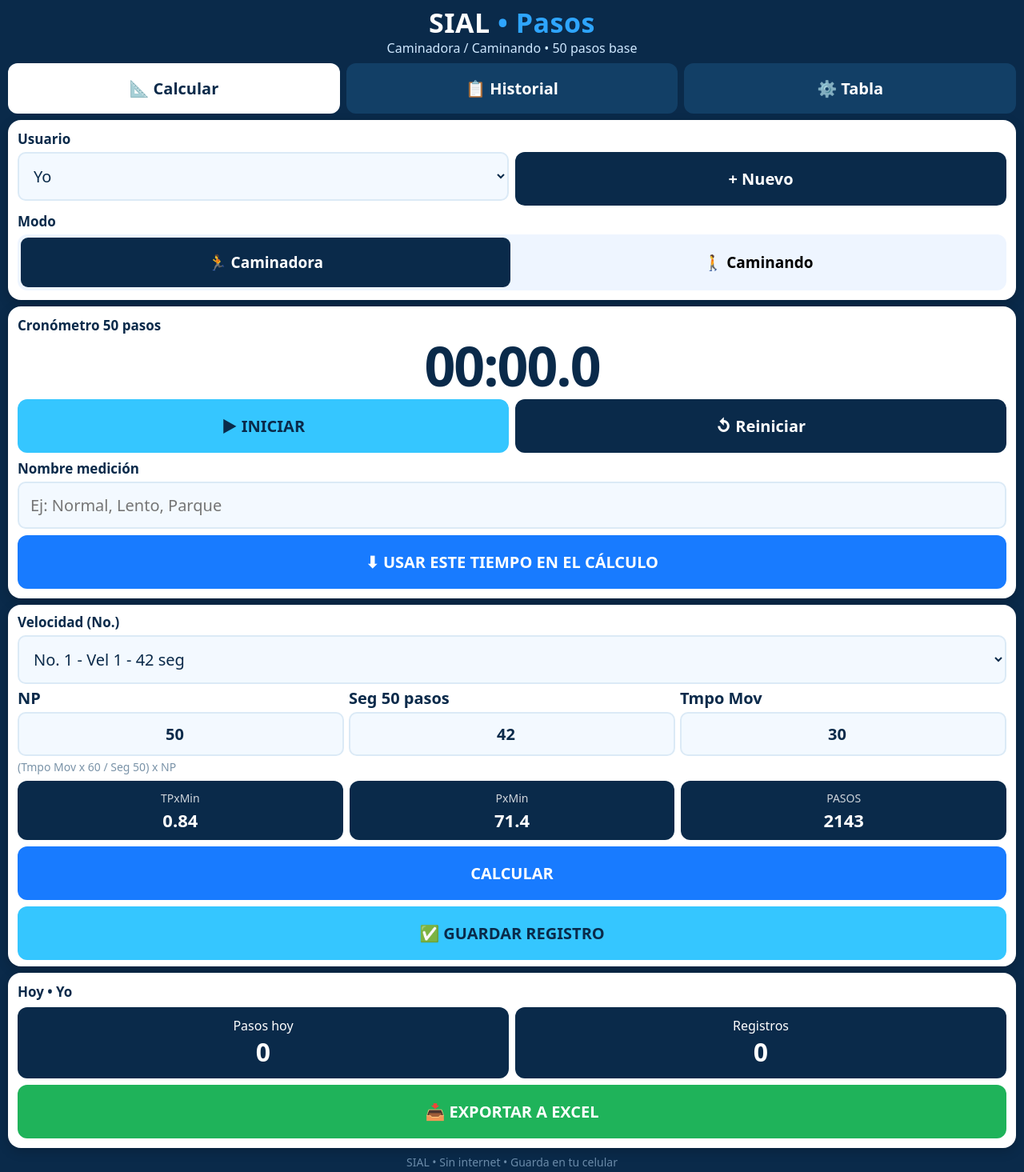
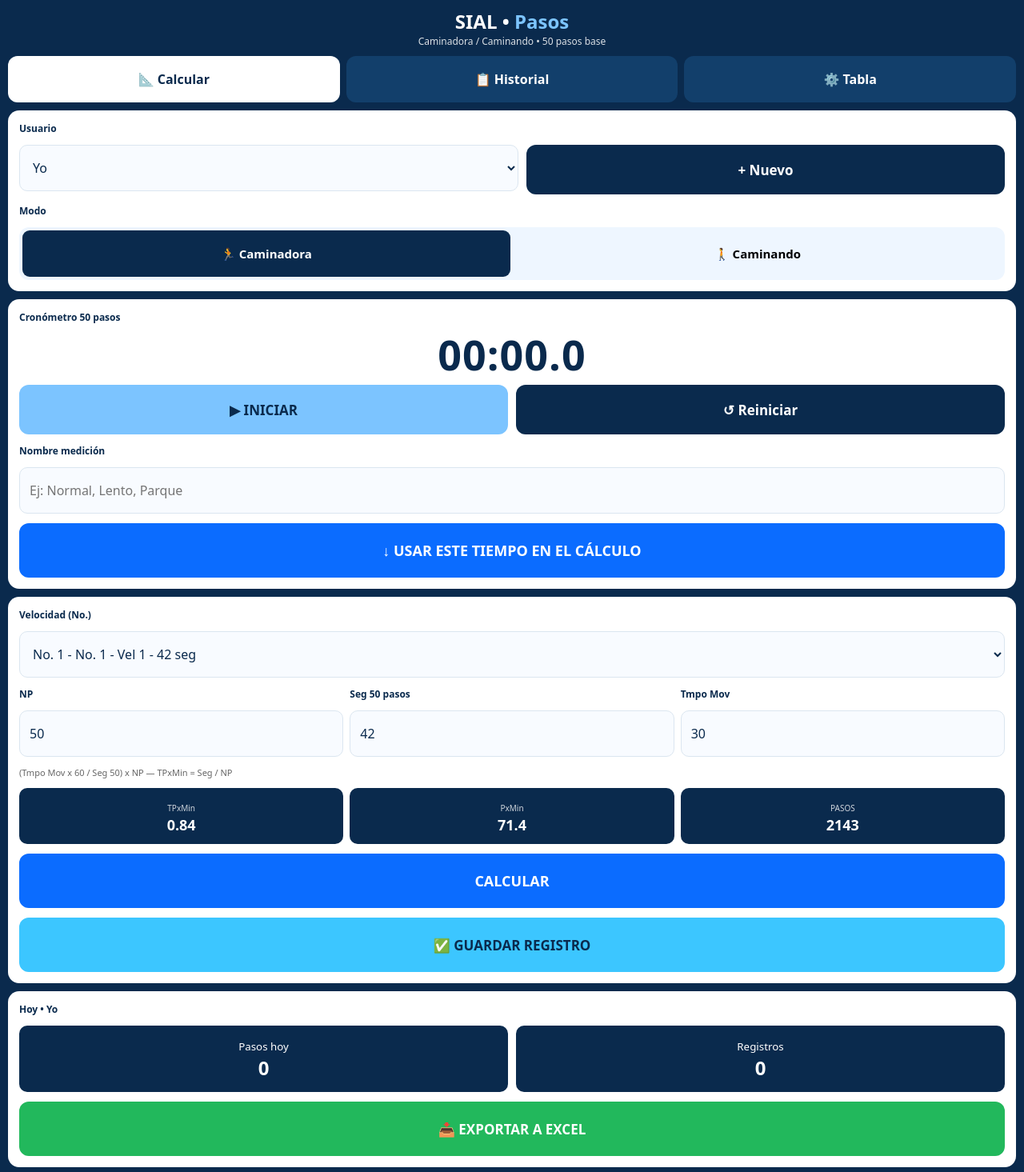
Before and after one commit to Mikevrags/SIAL_PASOS, a plain HTML site: page index.html in a window 1280 px wide. Shown: the top 1465 px of the page at 80% size. Drawn offline with Linux system fonts and the light colour scheme.

Commit message:
Refactor index.html for improved layout and styles
Updated styles and structure for better layout and usability.

```diff
--- a/index.html
+++ b/index.html
@@ -2,141 +2,123 @@
 <html lang="es">
 <head>
 <meta charset="UTF-8">
-<meta name="viewport" content="width=device-width, initial-scale=1.0, maximum-scale=1.0">
+<meta name="viewport" content="width=device-width,initial-scale=1,viewport-fit=cover">
 <title>SIAL • Pasos</title>
 <style>
-*{box-sizing:border-box;font-family:system-ui,-apple-system,Segoe UI,Roboto,sans-serif}
-body{margin:0;background:#0a2a4a;color:#0a2a4a;padding:8px 10px 12px}
-.top{text-align:center;margin:2px 0 8px}
-.top h1{margin:0;font-size:34px;color:#fff;letter-spacing:.5px;line-height:1.1}
-.top h1 span{color:#2ea5ff}
-.top p{margin:2px 0 0;font-size:16px;color:#cfe8ff}
-.tabs{display:flex;gap:8px;margin-bottom:8px}
-.tabs button{flex:1;border:0;border-radius:12px;padding:18px 6px;font-weight:800;font-size:20px;background:#123f66;color:white;cursor:pointer}
-.tabs button.active{background:white;color:#0a2a4a}
-.card{background:white;border-radius:16px;padding:12px;margin-bottom:8px;box-shadow:0 4px 14px rgba(0,0,0,.18)}
-label{font-weight:800;font-size:17px;display:block;margin:8px 0 5px}
-.row{display:flex;gap:8px}.row>div{flex:1}
-select,input,textarea{width:100%;border:2px solid #dbeaf6;background:#f3f9ff;border-radius:10px;padding:14px;font-size:20px;color:#0a2a4a;outline:none}
-select:focus,input:focus,textarea:focus{border-color:#2ea5ff;background:white}
-.mode{display:flex;background:#eef5ff;border-radius:12px;padding:4px;gap:4px}
-.mode button{flex:1;border:0;border-radius:9px;padding:18px 6px;font-weight:800;font-size:19px;cursor:pointer;background:transparent}
-.mode button.active{background:#0a2a4a;color:white}
-.chrono{font-size:68px;font-weight:900;text-align:center;margin:0 0 8px;letter-spacing:-2px;line-height:1}
-.btns{display:flex;gap:8px}
-.btn{flex:1;border:0;border-radius:12px;padding:20px 10px;font-weight:900;font-size:20px;cursor:pointer;min-height:58px}
-.btn-blue{background:#35c6ff;color:#0a2a4a}.btn-dark{background:#0a2a4a;color:white}
-.btn-primary{background:#187bff;color:white;width:100%;margin-top:8px}
-.btn-save{background:#35c6ff;color:#0a2a4a;width:100%;margin-top:8px}
-.btn-green{background:#1fb35a;color:white;width:100%;margin-top:8px}
-.stats{display:flex;gap:8px;margin-top:8px}
-.stat{flex:1;background:#0a2a4a;color:white;border-radius:12px;padding:12px;text-align:center}
-.stat small{font-size:16px}
-.stat b{font-size:32px;display:block}
-.result{display:flex;gap:8px;margin-top:8px}
-.result div{flex:1;background:#0a2a4a;color:white;border-radius:12px;padding:10px 4px;text-align:center}
-.result small{font-size:14px;opacity:.8}
-.result b{font-size:22px;display:block;margin-top:2px}
-.hint{font-size:14px;color:#7a93a8;margin:4px 0 0}
-.row3{display:flex;gap:6px}
-.row3>div{flex:1;min-width:0}
-.row3 label{font-size:20px;margin:4px 0 4px;white-space:nowrap;overflow:hidden;text-overflow:ellipsis}
-.row3 input{font-size:20px;font-weight:800;padding:12px 4px;text-align:center}
-.notas-hidden{display:none}
-table{width:100%;border-collapse:collapse;font-size:20px}th,td{padding:10px 6px;border-bottom:1px solid #eee;text-align:left}th{background:#0a2a4a;color:white}
-.item{border-bottom:1px solid #eee;padding:10px 2px;display:flex;justify-content:space-between;gap:8px}
-.item b{font-size:20px}
-.item small{color:#7a93a8;font-size:16px}
-.del{border:0;background:#ffe8e8;color:#c00;border-radius:8px;padding:10px 12px;font-weight:800;font-size:18px}
-.hidden{display:none}.footer{text-align:center;color:#6a8aa8;font-size:14px;margin-top:4px}
-.card-mid{padding:10px 12px 8px}
+*{box-sizing:border-box;margin:0;padding:0;font-family:system-ui,Arial,sans-serif}
+html,body{height:100%}
+body{background:#0a2a4d;color:#0a2a4d;min-height:100dvh;display:flex;flex-direction:column;padding:10px 10px 12px;gap:10px}
+header{text-align:center;color:white}
+header h1{font-size:24px} header h1 span{color:#7cc4ff}
+header p{font-size:12px;opacity:.85}
+.tabs{display:flex;gap:8px}
+.tab{flex:1;height:58px;border:0;border-radius:12px;background:#123f6b;color:white;font-size:16px;font-weight:700;display:flex;align-items:center;justify-content:center;gap:6px}
+.tab.active{background:white;color:#0a2a4d}
+.card{background:white;border-radius:14px;padding:14px;display:flex;flex-direction:column;gap:12px}
+.row{display:flex;gap:10px}
+.row>*{flex:1}
+label{font-size:12px;font-weight:800}
+input,select{width:100%;height:58px;border:1.5px solid #dbe6f0;border-radius:10px;padding:0 12px;font-size:16px;background:#f8fbff;color:#0a2a4d}
+.btn{width:100%;border:0;border-radius:12px;font-weight:800;font-size:17px;cursor:pointer;display:flex;align-items:center;justify-content:center;gap:8px}
+.btn-dark{background:#0a2a4d;color:white;height:62px}
+.btn-blue{background:#0b6cff;color:white;height:68px;font-size:18px}
+.btn-cyan{background:#3cc6ff;color:#0a2a4d;height:68px;font-size:17px}
+.btn-green{background:#22b85c;color:white;height:68px;font-size:17px}
+.btn-lightblue{background:#7cc4ff;color:#0a2a4d;height:62px}
+.modo{display:flex;background:#eef6ff;border-radius:12px;padding:4px;gap:4px}
+.modo button{flex:1;height:58px;border:0;border-radius:9px;background:transparent;font-weight:700;font-size:15px}
+.modo button.active{background:#0a2a4d;color:white}
+.crono{text-align:center;font-size:52px;font-weight:900;letter-spacing:1px;line-height:1}
+.grid3{display:grid;grid-template-columns:1fr 1fr 1fr;gap:8px}
+.mini{background:#0a2a4d;color:white;border-radius:10px;padding:12px 6px;text-align:center}
+.mini small{font-size:10px;opacity:.8} .mini b{font-size:18px;display:block}
+.stats{display:flex;gap:10px}
+.stats div{flex:1;background:#0a2a4d;color:white;border-radius:10px;padding:14px;text-align:center}
+.stats b{font-size:24px;display:block}
+table{width:100%;border-collapse:collapse;font-size:14px} th,td{padding:10px;border-bottom:1px solid #eee;text-align:left}
+.hidden{display:none !important}
+#lista{max-height:300px;overflow:auto}
+.del{background:#ff3b30;color:white;border:0;border-radius:8px;padding:6px 10px}
+.footer{color:white;text-align:center;font-size:11px;opacity:.7;padding:4px}
 </style>
 </head>
 <body>
+<header><h1>SIAL • <span>Pasos</span></h1><p id="sub">Caminadora / Caminando • 50 pasos base</p></header>
 
-<div class="top">
-  <h1>SIAL <span>• Pasos</span></h1>
-  <p>Caminadora / Caminando • 50 pasos base</p>
+<div class="tabs">
+<button class="tab active" onclick="showTab('cal',this)">📐 Calcular</button>
+<button class="tab" onclick="showTab('his',this)">📋 Historial</button>
+<button class="tab" onclick="showTab('tab',this)">⚙️ Tabla</button>
 </div>
 
-<div class="tabs">
-<button id="tabCal" class="active" onclick="show('cal')">📐 Calcular</button>
-<button id="tabHis" onclick="show('his')">📋 Historial</button>
-<button id="tabTab" onclick="show('tab')">⚙️ Tabla</button>
-</div>
-
-<div id="view-cal">
+<!-- CALCULAR -->
+<div id="tab-cal" style="display:flex;flex-direction:column;gap:10px;flex:1">
 <div class="card">
-    <div class="row"><div><label style="margin-top:0">Usuario</label><select id="userSel"></select></div><div><label style="margin-top:0">&nbsp;</label><button class="btn btn-dark" style="width:100%" onclick="newUser()">+ Nuevo</button></div></div>
+<label>Usuario</label>
+<div class="row"><select id="usuario"></select><button class="btn btn-dark" onclick="nuevoUsuario()">+ Nuevo</button></div>
 <label>Modo</label>
-    <div class="mode"><button id="mCaminadora" class="active" onclick="setMode('Caminadora')">🏃 Caminadora</button><button id="mCaminando" onclick="setMode('Caminando')">🚶 Caminando</button></div>
+<div class="modo"><button id="mCaminadora" class="active" onclick="setModo('Caminadora')">🏃 Caminadora</button><button id="mCaminando" onclick="setModo('Caminando')">🚶 Caminando</button></div>
 </div>
 
 <div class="card">
-    <label style="margin-top:0">Cronómetro 50 pasos</label>
-    <div class="chrono" id="chrono">00:00.0</div>
-    <div class="btns"><button class="btn btn-blue" id="btnStart" onclick="toggleTimer()">▶ INICIAR</button><button class="btn btn-dark" onclick="resetTimer()">↺ Reiniciar</button></div>
-    <label>Nombre medición</label>
-    <input id="nombre" placeholder="Ej: Normal, Lento, Parque">
-    <button class="btn btn-primary" onclick="useTime()">⬇ USAR ESTE TIEMPO EN EL CÁLCULO</button>
-  </div>
-
-  <div class="card card-mid">
-    <label style="margin-top:0">Velocidad (No.)</label>
-    <select id="velSel" onchange="applyVel()"></select>
-    <div class="row3">
-      <div><label>NP</label><input id="np" type="number" value="50" oninput="calc()"></div>
-      <div><label>Seg 50 pasos</label><input id="seg" type="number" value="42" step="0.1" oninput="calc()"></div>
-      <div><label>Tmpo Mov</label><input id="tiempoMov" type="number" value="30" oninput="calc()"></div>
-    </div>
-    <p class="hint">(Tmpo Mov x 60 / Seg 50) x NP</p>
-    <div class="notas-hidden"><label>Notas</label><textarea id="notas" rows="2"></textarea></div>
-    <div class="result"><div><small>TPxMin</small><b id="rTP">-</b></div><div><small>PxMin</small><b id="rPx">-</b></div><div><small>PASOS</small><b id="rPasos">-</b></div></div>
-    <button class="btn btn-primary" onclick="calc()">CALCULAR</button>
-    <button class="btn btn-save" onclick="save()">✅ GUARDAR REGISTRO</button>
+<label>Cronómetro 50 pasos</label>
+<div class="crono" id="crono">00:00.0</div>
+<div class="row"><button class="btn btn-lightblue" id="btnCrono" onclick="toggleCrono()">▶ INICIAR</button><button class="btn btn-dark" onclick="resetCrono()">↺ Reiniciar</button></div>
+<label>Nombre medición</label><input id="nombreMed" placeholder="Ej: Normal, Lento, Parque">
+<button class="btn btn-blue" onclick="usarTiempo()">↓ USAR ESTE TIEMPO EN EL CÁLCULO</button>
 </div>
 
 <div class="card">
-    <label id="todayLabel" style="margin-top:0">Hoy • Yo</label>
-    <div class="stats"><div class="stat"><small>Pasos hoy</small><b id="pasosHoy">0</b></div><div class="stat"><small>Registros</small><b id="regHoy">0</b></div></div>
-    <button class="btn btn-green" onclick="exportExcel()">📥 EXPORTAR A EXCEL</button>
+<label>Velocidad (No.)</label><select id="velSel" onchange="cargarVel()"></select>
+<div class="grid3"><label>NP</label><label>Seg 50 pasos</label><label>Tmpo Mov</label></div>
+<div class="grid3"><input id="np" type="number" value="50"><input id="seg" type="number" value="42"><input id="tmpo" type="number" value="30"></div>
+<small style="font-size:11px;color:#666">(Tmpo Mov x 60 / Seg 50) x NP — TPxMin = Seg / NP</small>
+<div class="grid3"><div class="mini"><small>TPxMin</small><b id="rTP">0.84</b></div><div class="mini"><small>PxMin</small><b id="rPx">71.4</b></div><div class="mini"><small>PASOS</small><b id="rPasos">2143</b></div></div>
+<button class="btn btn-blue" onclick="calcular()">CALCULAR</button>
+<button class="btn btn-cyan" onclick="guardar()">✅ GUARDAR REGISTRO</button>
+</div>
+
+<div class="card">
+<label>Hoy • <span id="hoyUser">Yo</span></label>
+<div class="stats"><div><small>Pasos hoy</small><b id="hoyPasos">0</b></div><div><small>Registros</small><b id="hoyReg">0</b></div></div>
+<button class="btn btn-green" onclick="exportar()">📥 EXPORTAR A EXCEL</button>
 </div>
 </div>
 
-<div id="view-his" class="hidden"><div class="card"><label>Historial</label><div id="histList"></div><button class="btn btn-dark" style="width:100%;margin-top:10px" onclick="clearAll()">Borrar todo</button></div></div>
+<!-- HISTORIAL -->
+<div id="tab-his" class="card hidden"><label>Historial</label><div id="lista"></div><button class="btn btn-dark" onclick="borrarTodo()">Borrar todo</button></div>
 
-<div id="view-tab" class="hidden"><div class="card"><label>Tabla de velocidades - Editable</label><table><tr><th>No.</th><th>Seg 50</th><th>PxMin</th><th></th></tr><tbody id="tablaBody"></tbody></table><div class="row" style="margin-top:10px"><div><input id="newSeg" type="number" placeholder="Seg 50 pasos"></div><div><button class="btn btn-dark" onclick="addVel()">+ Agregar</button></div></div><p class="hint">PxMin = 50 x 60 / Seg 50</p></div></div>
+<!-- TABLA -->
+<div id="tab-tab" class="card hidden"><label>Tabla de Velocidades</label><div class="row"><input id="nVelNombre" placeholder="Ej: Vel 2"><input id="nVelSeg" type="number" placeholder="Seg 50 pasos"></div><button class="btn btn-blue" onclick="agregarVel()">+ Agregar velocidad</button><div id="listaVel"></div></div>
 
 <div class="footer">SIAL • Sin internet • Guarda en tu celular</div>
 
 <script>
-let users=JSON.parse(localStorage.getItem('sial_users')||'["Yo"]');
-let records=JSON.parse(localStorage.getItem('sial_records')||'[]');
-let vels=JSON.parse(localStorage.getItem('sial_vels')||'[[1,42],[2,38],[3,34],[4,30],[5,26],[6,22]]');
-let mode='Caminadora', timer=null, startAt=0, elapsed=0, running=false;
-function renderUsers(){document.getElementById('userSel').innerHTML=users.map(u=>`<option>${u}</option>`).join('')}
-function setMode(m){mode=m;document.getElementById('mCaminadora').classList.toggle('active',m==='Caminadora');document.getElementById('mCaminando').classList.toggle('active',m==='Caminando')}
-function newUser(){let n=prompt('Nombre del usuario:');if(!n)return;if(!users.includes(n))users.push(n);localStorage.setItem('sial_users',JSON.stringify(users));renderUsers();document.getElementById('userSel').value=n;updateToday()}
-function fmt(ms){let s=ms/1000;let m=Math.floor(s/60);let sec=s%60;return String(m).padStart(2,'0')+':'+sec.toFixed(1).padStart(4,'0')}
-function toggleTimer(){if(!running){running=true;startAt=Date.now()-elapsed;timer=setInterval(()=>{elapsed=Date.now()-startAt;document.getElementById('chrono').textContent=fmt(elapsed)},50);document.getElementById('btnStart').textContent='⏸ PAUSAR'}else{running=false;clearInterval(timer);document.getElementById('btnStart').textContent='▶ SEGUIR'}}
-function resetTimer(){running=false;clearInterval(timer);elapsed=0;document.getElementById('chrono').textContent='00:00.0';document.getElementById('btnStart').textContent='▶ INICIAR'}
-function useTime(){let seg=elapsed/1000;if(seg<=0){alert('Primero mide con el cronómetro');return}document.getElementById('seg').value=seg.toFixed(1);calc()}
-function renderVels(){document.getElementById('velSel').innerHTML=vels.map((v,i)=>`<option value="${i}">No. ${v[0]} - Vel ${v[0]} - ${v[1]} seg</option>`).join('');document.getElementById('tablaBody').innerHTML=vels.map((v,i)=>`<tr><td>No. ${v[0]}</td><td><input type="number" value="${v[1]}" onchange="editVel(${i},this.value)" style="width:110px"></td><td>${(50*60/v[1]).toFixed(1)}</td><td><button class="btn btn-dark" style="padding:8px" onclick="useVel(${i})">Usar</button> <button class="del" onclick="delVel(${i})">X</button></td></tr>`).join('')}
-function applyVel(){let i=document.getElementById('velSel').value;document.getElementById('seg').value=vels[i][1];calc()}
-function editVel(i,val){vels[i][1]=parseFloat(val)||42;localStorage.setItem('sial_vels',JSON.stringify(vels));renderVels();calc()}
-function addVel(){let s=parseFloat(document.getElementById('newSeg').value);if(!s)return;vels.push([vels.length+1,s]);localStorage.setItem('sial_vels',JSON.stringify(vels));renderVels()}
-function delVel(i){vels.splice(i,1);vels.forEach((v,idx)=>v[0]=idx+1);localStorage.setItem('sial_vels',JSON.stringify(vels));renderVels()}
-function useVel(i){document.getElementById('seg').value=vels[i][1];document.getElementById('velSel').value=i;calc();show('cal')}
-function calc(){let np=parseFloat(document.getElementById('np').value)||50;let seg=parseFloat(document.getElementById('seg').value)||0;let tm=parseFloat(document.getElementById('tiempoMov').value)||0;if(!seg)return;let pxMin=np*60/seg;let pasos=(tm*60/seg)*np;let tpMin=seg/np;document.getElementById('rTP').textContent=tpMin.toFixed(2);document.getElementById('rPx').textContent=pxMin.toFixed(1);document.getElementById('rPasos').textContent=Math.round(pasos);return{pxMin,pasos,tpMin}}
-function save(){let r=calc();if(!r)return;let rec={fecha:new Date().toLocaleDateString('es-MX'),hora:new Date().toLocaleTimeString('es-MX',{hour:'2-digit',minute:'2-digit'}),usuario:document.getElementById('userSel').value,modo:mode,nombre:document.getElementById('nombre').value||'Sin nombre',np:document.getElementById('np').value,seg:document.getElementById('seg').value,tm:document.getElementById('tiempoMov').value||0,notas:document.getElementById('notas').value,px:r.pxMin,pasos:Math.round(r.pasos),tp:r.tpMin};records.unshift(rec);localStorage.setItem('sial_records',JSON.stringify(records));alert('Guardado: '+rec.pasos+' pasos');updateToday();renderHist()}
-function updateToday(){let today=new Date().toLocaleDateString('es-MX');let u=document.getElementById('userSel').value;let list=records.filter(r=>r.fecha===today&&r.usuario===u);document.getElementById('todayLabel').textContent='Hoy • '+u;document.getElementById('pasosHoy').textContent=list.reduce((a,b)=>a+b.pasos,0);document.getElementById('regHoy').textContent=list.length}
-function renderHist(){let el=document.getElementById('histList');if(!records.length){el.innerHTML='<p style="color:#888;font-size:18px">Sin registros todavía.</p>';return}el.innerHTML=records.map((r,i)=>`<div class="item"><div><b>${r.nombre} • ${r.pasos} pasos</b><br><small>${r.fecha} ${r.hora} • ${r.usuario} • ${r.modo} • ${r.tm} min • ${r.seg}s / 50 pasos • PxMin ${r.px.toFixed(1)}</small><br><small>${r.notas||''}</small></div><button class="del" onclick="delRec(${i})">X</button></div>`).join('')}
-function delRec(i){records.splice(i,1);localStorage.setItem('sial_records',JSON.stringify(records));updateToday();renderHist()}
-function clearAll(){if(confirm('¿Borrar todo?')){records=[];localStorage.setItem('sial_records','[]');updateToday();renderHist()}}
-function exportExcel(){if(!records.length){alert('No hay registros');return}let csv='Fecha,Hora,Usuario,Modo,Nombre,NP,Seg 50,Tiempo Mov,Notas,PxMin,TPxMin,PASOS\n'+records.map(r=>[r.fecha,r.hora,r.usuario,r.modo,r.nombre,r.np,r.seg,r.tm,'"'+r.notas.replace(/"/g,'')+'"',r.px.toFixed(1),r.tp.toFixed(2),r.pasos].join(',')).join('\n');let blob=new Blob(['\ufeff'+csv],{type:'text/csv'});let a=document.createElement('a');a.href=URL.createObjectURL(blob);a.download='SIAL_Pasos.csv';a.click()}
-function show(v){['cal','his','tab'].forEach(k=>document.getElementById('view-'+k).classList.toggle('hidden',k!==v));['tabCal','tabHis','tabTab'].forEach(id=>document.getElementById(id).classList.remove('active'));document.getElementById(v==='cal'?'tabCal':v==='his'?'tabHis':'tabTab').classList.add('active')}
-document.getElementById('userSel').addEventListener('change',updateToday);
-renderUsers();renderVels();updateToday();renderHist();calc();
+let modo='Caminadora', usuarios=JSON.parse(localStorage.getItem('sial_pasos_usuarios')||'["Yo"]'), registros=JSON.parse(localStorage.getItem('sial_pasos_reg')||'[]'), vels=JSON.parse(localStorage.getItem('sial_pasos_vels')||'[{"n":"No. 1 - Vel 1","seg":42}]');
+let cronoInt=null, cronoStart=0, cronoElapsed=0, cronoRun=false;
+function save(){localStorage.setItem('sial_pasos_usuarios',JSON.stringify(usuarios));localStorage.setItem('sial_pasos_reg',JSON.stringify(registros));localStorage.setItem('sial_pasos_vels',JSON.stringify(vels));}
+function showTab(id,btn){['cal','his','tab'].forEach(t=>document.getElementById('tab-'+t).classList.toggle('hidden',t!==id));document.querySelectorAll('.tab').forEach(b=>b.classList.remove('active'));btn.classList.add('active');if(id==='his')renderHis();if(id==='tab')renderVel();}
+function setModo(m){modo=m;document.getElementById('mCaminadora').classList.toggle('active',m==='Caminadora');document.getElementById('mCaminando').classList.toggle('active',m==='Caminando');document.getElementById('sub').textContent=m+' • 50 pasos base';}
+function renderUsuarios(){let s=document.getElementById('usuario');s.innerHTML=usuarios.map(u=>`<option>${u}</option>`).join('');document.getElementById('hoyUser').textContent=s.value;}
+function nuevoUsuario(){let n=prompt('Nombre del usuario:');if(!n)return;usuarios.push(n);save();renderUsuarios();document.getElementById('usuario').value=n;}
+function renderVelSel(){let s=document.getElementById('velSel');s.innerHTML=vels.map((v,i)=>`<option value="${i}">No. ${i+1} - ${v.n} - ${v.seg} seg</option>`).join('');}
+function cargarVel(){let v=vels[document.getElementById('velSel').value];if(v)document.getElementById('seg').value=v.seg;calcular();}
+function renderVel(){document.getElementById('listaVel').innerHTML=vels.map((v,i)=>`<div style="display:flex;justify-content:space-between;padding:10px 0;border-bottom:1px solid #eee">No.${i+1} ${v.n} - ${v.seg}s <button class="del" onclick="delVel(${i})">X</button></div>`).join('')||'Sin velocidades';}
+function agregarVel(){let n=document.getElementById('nVelNombre').value||('Vel '+(vels.length+1));let s=parseFloat(document.getElementById('nVelSeg').value);if(!s)return alert('Pon los segundos');vels.push({n,seg:s});save();renderVelSel();renderVel();}
+function delVel(i){vels.splice(i,1);save();renderVelSel();renderVel();}
+function fmt(ms){let s=ms/1000;let m=Math.floor(s/60);let sec=(s%60).toFixed(1).padStart(4,'0');return String(m).padStart(2,'0')+':'+sec;}
+function toggleCrono(){if(!cronoRun){cronoRun=true;cronoStart=Date.now()-cronoElapsed;document.getElementById('btnCrono').textContent='⏸ PAUSAR';cronoInt=setInterval(()=>{cronoElapsed=Date.now()-cronoStart;document.getElementById('crono').textContent=fmt(cronoElapsed);},100);}else{cronoRun=false;clearInterval(cronoInt);document.getElementById('btnCrono').textContent='▶ INICIAR';}}
+function resetCrono(){clearInterval(cronoInt);cronoRun=false;cronoElapsed=0;document.getElementById('crono').textContent='00:00.0';document.getElementById('btnCrono').textContent='▶ INICIAR';}
+function usarTiempo(){let seg=(cronoElapsed/1000)||parseFloat(document.getElementById('crono').textContent.split(':')[1])||0;if(!seg)return alert('Primero inicia el cronómetro');document.getElementById('seg').value=Math.round(seg*10)/10;calcular();alert('Tiempo '+seg.toFixed(1)+'s usado');}
+function calcular(){let np=parseFloat(document.getElementById('np').value)||50;let seg=parseFloat(document.getElementById('seg').value)||1;let tmpo=parseFloat(document.getElementById('tmpo').value)||0;let tp=seg/np;let px=60/tp;let pasos=Math.round(px*tmpo);document.getElementById('rTP').textContent=tp.toFixed(2);document.getElementById('rPx').textContent=px.toFixed(1);document.getElementById('rPasos').textContent=pasos;actualizarHoy();return {np,seg,tmpo,tp,px,pasos};}
+function guardar(){let c=calcular();let r={fecha:new Date().toLocaleString('es-MX'),usuario:document.getElementById('usuario').value,modo, nombre:document.getElementById('nombreMed').value||'Sin nombre',...c};registros.unshift(r);save();renderHis();actualizarHoy();alert('Guardado: '+c.pasos+' pasos');}
+function actualizarHoy(){let hoy=new Date().toLocaleDateString('es-MX');let u=document.getElementById('usuario').value;let f=registros.filter(r=>r.fecha.includes(hoy)&&r.usuario===u);document.getElementById('hoyPasos').textContent=f.reduce((a,b)=>a+b.pasos,0);document.getElementById('hoyReg').textContent=f.length;}
+function renderHis(){document.getElementById('lista').innerHTML=registros.map((r,i)=>`<div style="padding:10px 0;border-bottom:1px solid #eee"><b>${r.pasos} pasos</b> - ${r.nombre} - ${r.modo}<br><small>${r.fecha} • ${r.usuario} • ${r.seg}s / ${r.tmpo} min</small> <button class="del" onclick="delReg(${i})">X</button></div>`).join('')||'Sin registros';}
+function delReg(i){registros.splice(i,1);save();renderHis();actualizarHoy();}
+function borrarTodo(){if(confirm('¿Borrar todo?')){registros=[];save();renderHis();actualizarHoy();}}
+function exportar(){let csv='Fecha,Usuario,Modo,Nombre,NP,Seg 50,Tmpo Mov,TPxMin,PxMin,Pasos\n'+registros.map(r=>[r.fecha,r.usuario,r.modo,r.nombre,r.np,r.seg,r.tmpo,r.tp.toFixed(2),r.px.toFixed(1),r.pasos].join(',')).join('\n');let a=document.createElement('a');a.href=URL.createObjectURL(new Blob([csv],{type:'text/csv'}));a.download='SIAL_Pasos.csv';a.click();}
+document.getElementById('usuario').addEventListener('change',e=>{document.getElementById('hoyUser').textContent=e.target.value;actualizarHoy();});
+renderUsuarios();renderVelSel();calcular();
 </script>
 </body>
 </html>
```
Lines whose indentation alone changed are shown as unchanged.
